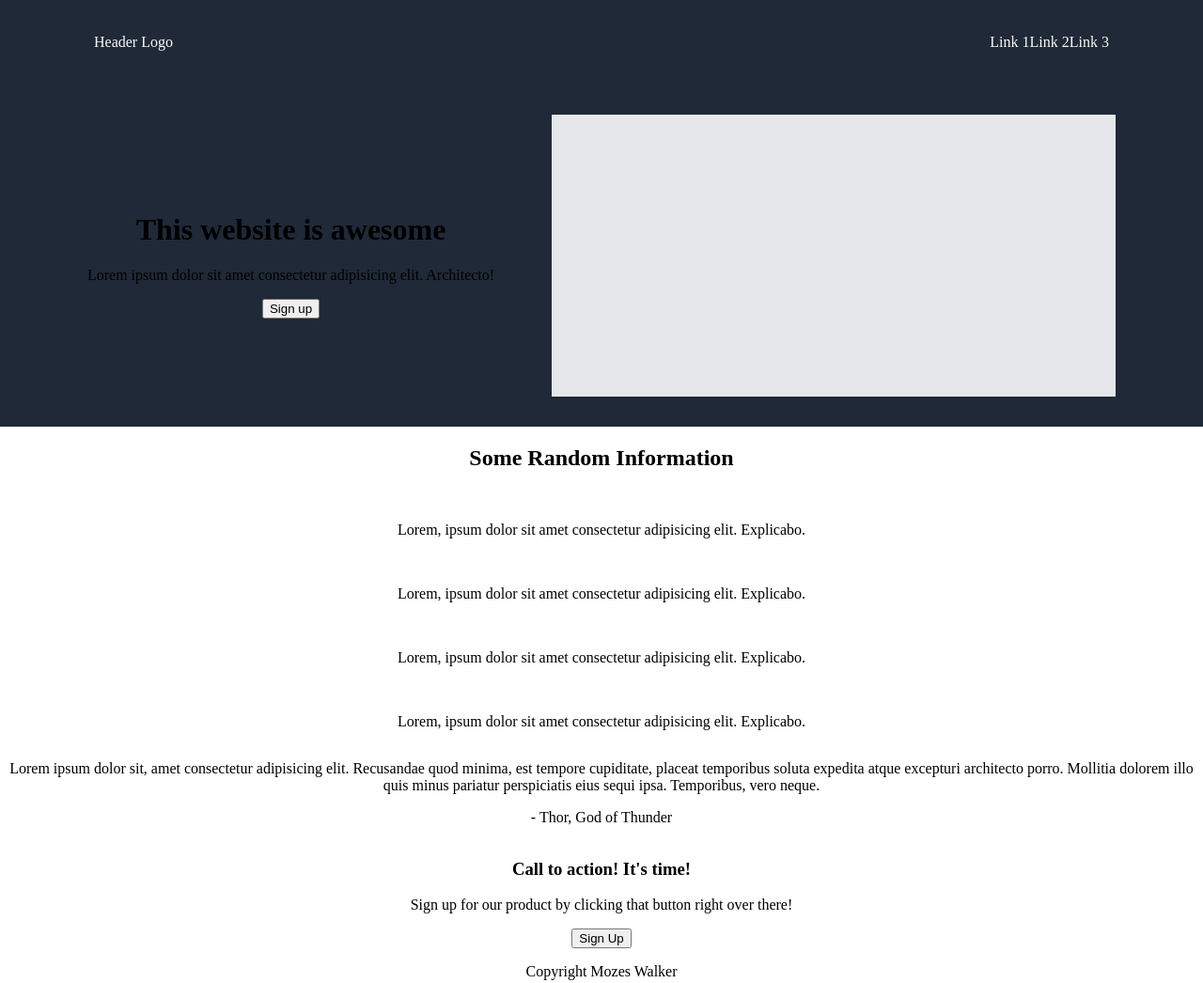
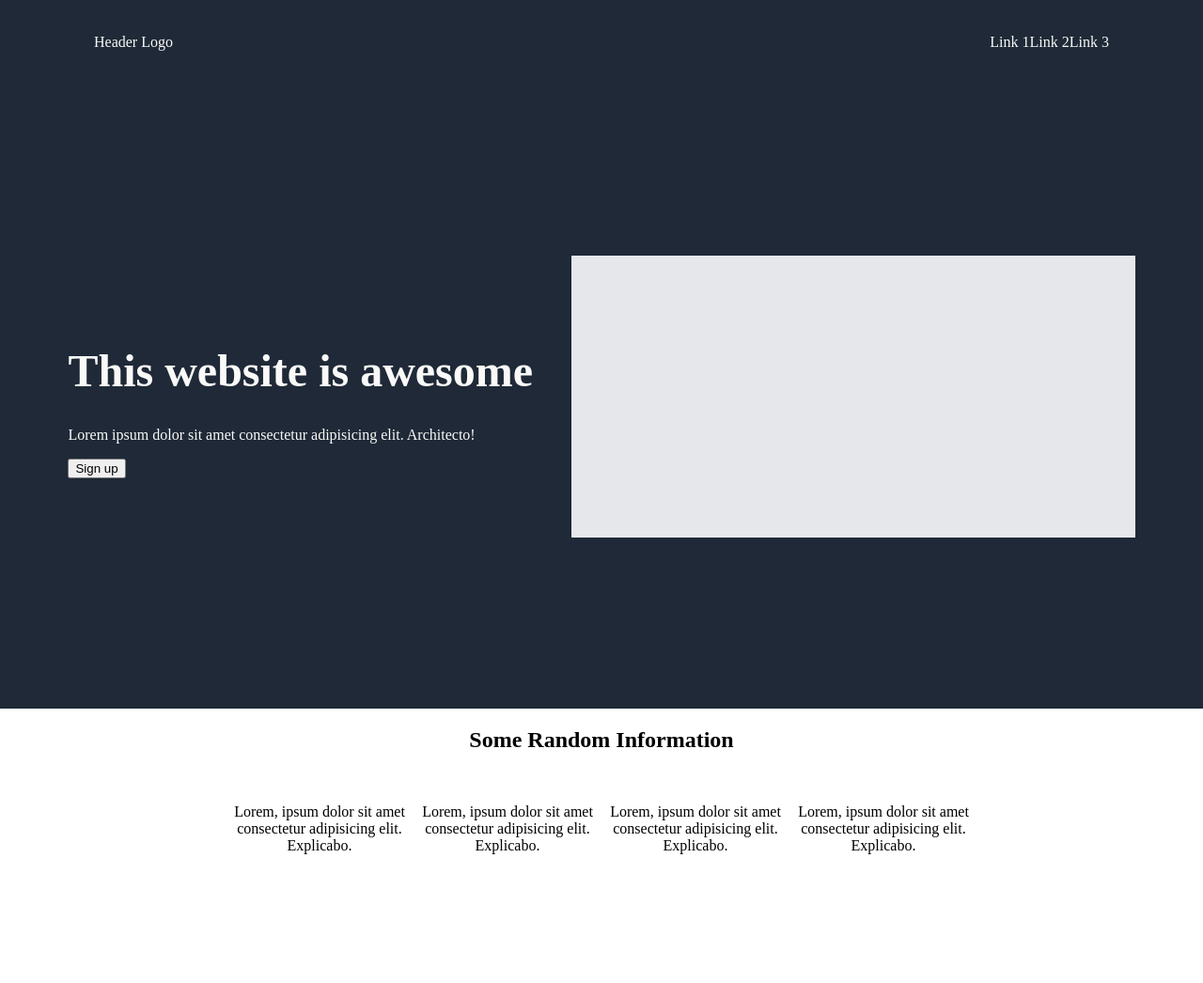
Before and after one commit to ADevCalledMo/Foundations-landing-page, a plain HTML site: page index.html in a window 1280 px wide. Shown: the top 1046 px of the page at 94% size. Drawn offline with Linux system fonts and the light colour scheme.

Commit message:
more section structure

```diff
--- a/Styles/styles.css
+++ b/Styles/styles.css
@@ -10,13 +10,8 @@ body {
     padding: 0;
     margin: 0;
     box-sizing: border-box;
-    text-align: center;
 }
 
-.container {
-    display: flex;
-    flex-direction: column;
-}
 
 /* Navbar */
 
@@ -26,6 +21,7 @@ body {
 
  nav {
    display: flex;
+   justify-content: center;
    padding: 20px 0px 20px 100px;
    color: var(--hero-text);
    align-items: center;
@@ -48,6 +44,15 @@ body {
     justify-content: space-evenly;
     align-items: center;
     padding: 2rem;
+    height: 600px;
+ }
+
+ .hero-left {
+   color: var(--hero-text);
+ }
+
+ .hero-left h1 {
+   font-size: 3rem;
  }
 
  .image {
@@ -55,3 +60,33 @@ body {
     height: 300px;
     background-color: #E5E7EB;
  }
+
+ .info {
+   display: flex;
+   flex-direction: column;
+   text-align: center;
+   height: 400px;
+ }
+
+ .cards {
+   display: flex;
+   justify-content: center;
+ }
+
+ .card {
+   width: 200px;
+   height: 200px;
+ }
+
+ .quote {
+   display: flex;
+   justify-content: center;
+   height: 400px;
+   background-color: var(--quote-bg);
+ }
+
+ .quote p {
+   font-size: 2.5rem;
+   max-width: 800px;
+   text-align: center;
+ }
--- a/index.html
+++ b/index.html
@@ -6,7 +6,6 @@
     <link rel="stylesheet" href="./Styles/styles.css" />
   </head>
   <body>
-    <div class="container">
     <nav>
       <div class="logo">Header Logo</div>
       <ul class="links">
@@ -15,6 +14,7 @@
         <li>Link 3</li>
       </ul>
     </nav>
+
     <div class="hero">
       <div class="hero-left">
         <h1>This website is awesome</h1>
@@ -33,29 +33,25 @@
         <div class="card">
           <img src="" alt="" srcset="" />
           <p>
-              Lorem, ipsum dolor sit amet consectetur adipisicing elit.
-              Explicabo.
+            Lorem, ipsum dolor sit amet consectetur adipisicing elit. Explicabo.
           </p>
         </div>
         <div class="card">
           <img src="" alt="" srcset="" />
           <p>
-              Lorem, ipsum dolor sit amet consectetur adipisicing elit.
-              Explicabo.
+            Lorem, ipsum dolor sit amet consectetur adipisicing elit. Explicabo.
           </p>
         </div>
         <div class="card">
           <img src="" alt="" srcset="" />
           <p>
-              Lorem, ipsum dolor sit amet consectetur adipisicing elit.
-              Explicabo.
+            Lorem, ipsum dolor sit amet consectetur adipisicing elit. Explicabo.
           </p>
         </div>
         <div class="card">
           <img src="" alt="" srcset="" />
           <p>
-              Lorem, ipsum dolor sit amet consectetur adipisicing elit.
-              Explicabo.
+            Lorem, ipsum dolor sit amet consectetur adipisicing elit. Explicabo.
           </p>
         </div>
       </div>
@@ -63,9 +59,9 @@
     <div class="quote">
       <p>
         Lorem ipsum dolor sit, amet consectetur adipisicing elit. Recusandae
-          quod minima, est tempore cupiditate, placeat temporibus soluta
-          expedita atque excepturi architecto porro. Mollitia dolorem illo quis
-          minus pariatur perspiciatis eius sequi ipsa. Temporibus, vero neque.
+        quod minima, est tempore cupiditate, placeat temporibus soluta expedita
+        atque excepturi architecto porro. Mollitia dolorem illo quis minus
+        pariatur perspiciatis eius sequi ipsa. Temporibus, vero neque.
       </p>
       <p>- Thor, God of Thunder</p>
     </div>
@@ -85,6 +81,5 @@
     <div class="footer">
       <p>Copyright Mozes Walker</p>
     </div>
-    </div>
   </body>
 </html>
```
Lines whose indentation alone changed are shown as unchanged.
